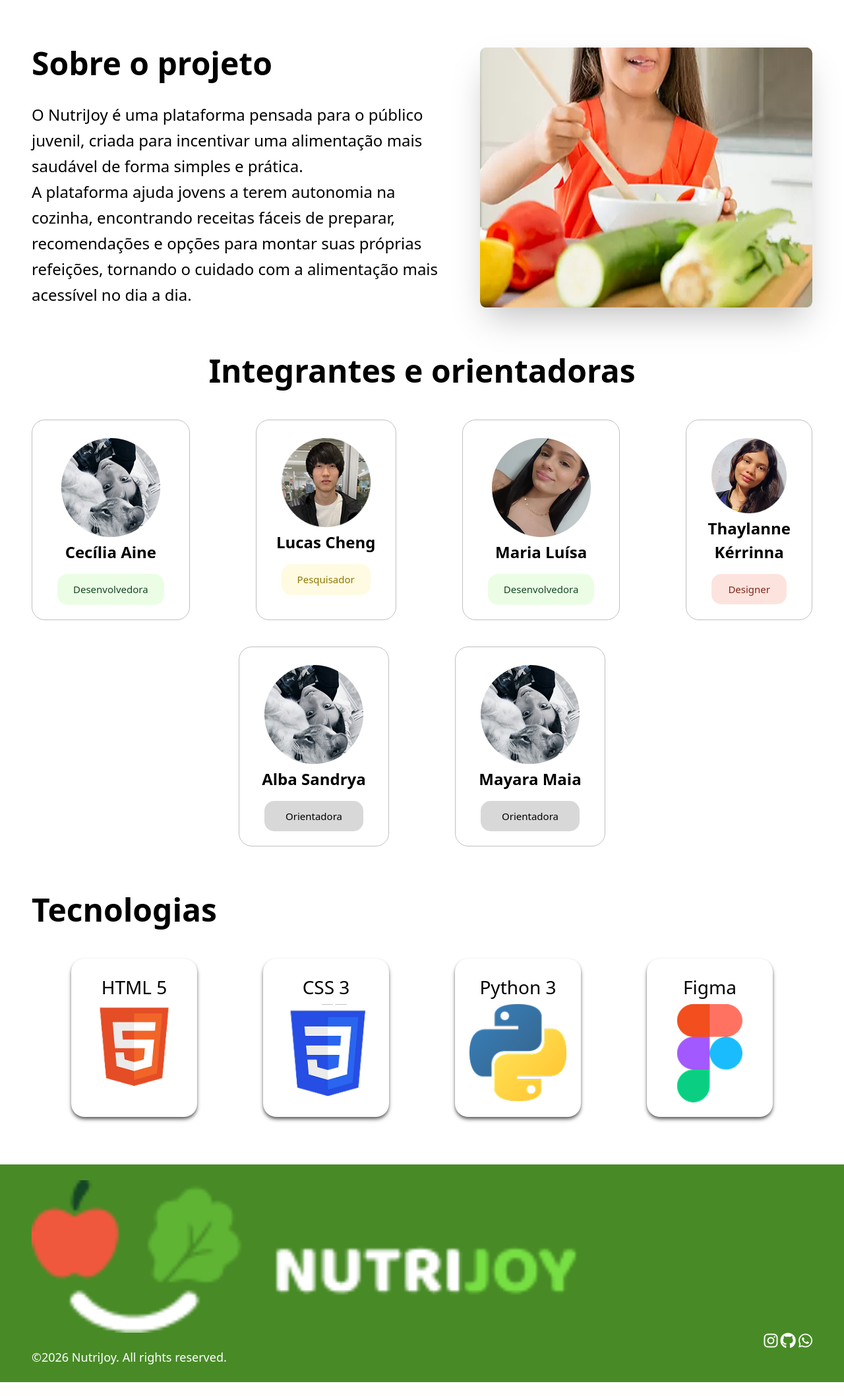
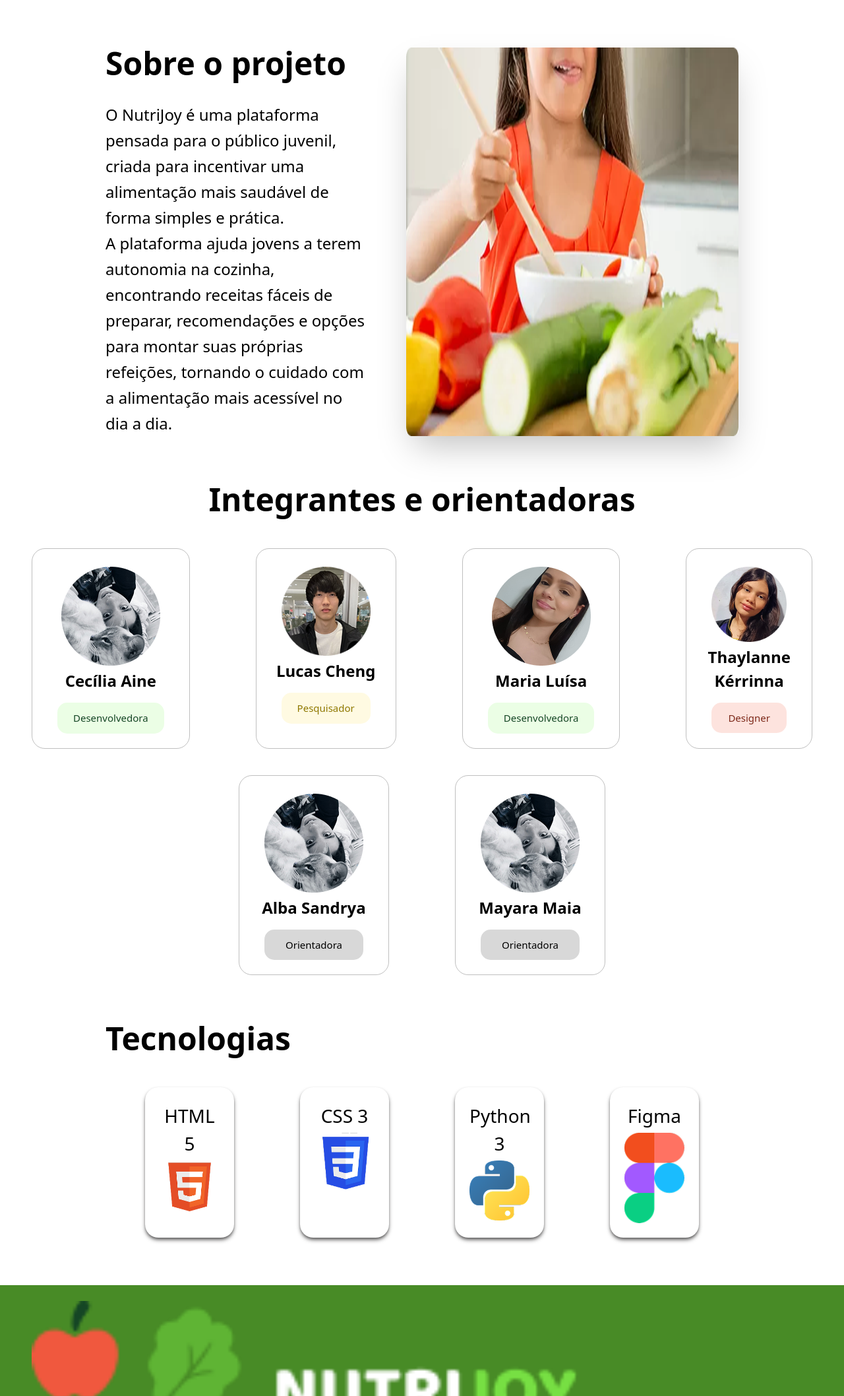
Before and after one commit to ceci869/NutriJoy-IFZN, a Flask app: page / in a window 1280 px wide. Shown: the part 94-2210 px from the top of the page at 66% size. Before the commit the page ends 2189 px from the top, so only its background shows below. Run offline with Flask 3, Linux system fonts and the light colour scheme; parts of the project's set-up code (start-up, migrations or seed data) failed here and were passed over; some libraries are stand-ins or nearby versions.

Commit message:
Atualização de design homepage

```diff
--- a/templates/index.html
+++ b/templates/index.html
@@ -33,7 +33,7 @@
     {% endif %}
     <main>
         <!-- Hero -->
-        <div class="bg-white mx-12 my-18 flex gap-[60px] flex-row justify-between">
+        <div class="bg-white mx-40 my-18 flex gap-[60px] flex-row justify-between">
             <div>
                 <h1 class="text-5xl font-semibold mb-[10px]">Sobre o projeto</h1>
                 <p class="text-[24px] pt-6 text-black leading-relaxed">
@@ -112,7 +112,7 @@
         </section>
 
         <!-- Tecnologias -->
-        <section class="my-18 mx-12">
+        <section class="my-18 mx-40">
             <h1 class="text-5xl font-semibold mb-[50px]">Tecnologias</h1>
             <div class="grid grid-cols-4 gap-[100px] mx-[60px]">
             <div class="shadow-md shadow-[#5D5C5C] rounded-[20px] p-[22px]">
```
